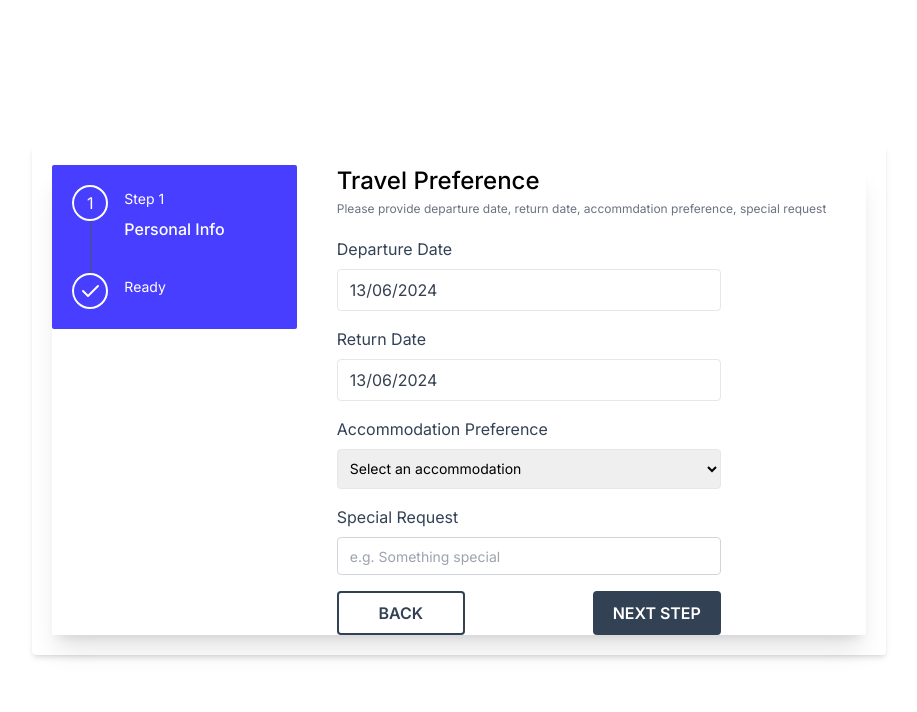
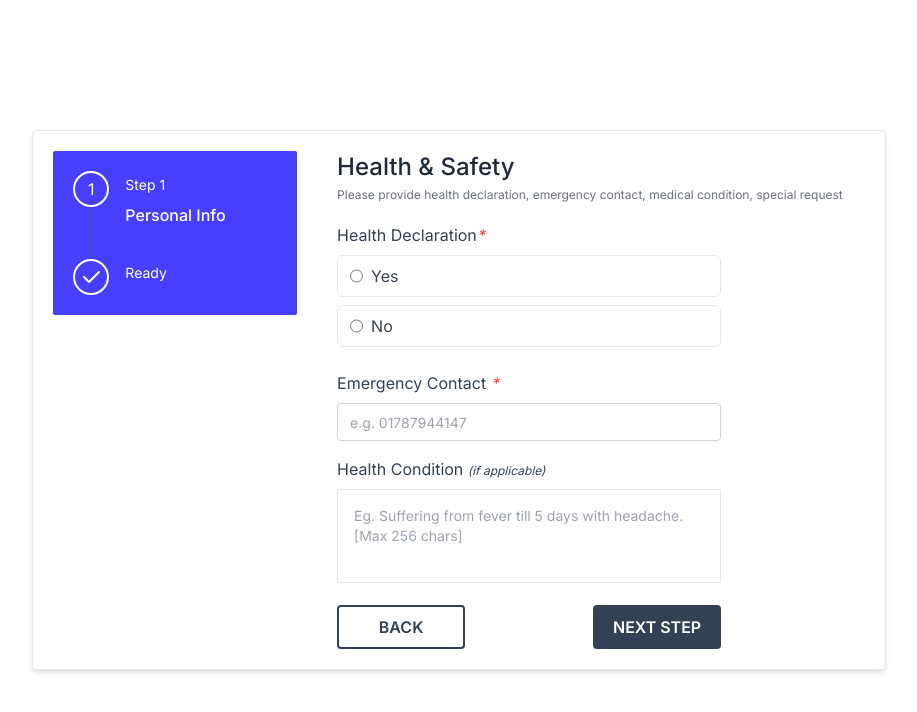
Before and after one commit to abujakariacse/ph-multi-step-form, a Next.js app: page / in a window 1280 px wide. Shown: the top 712 px of the page, without its empty margins (181-1098 px from the left). Built offline with nearby package versions, Linux system fonts and the light colour scheme.

Commit message:
health & safety

```diff
--- a/app/page.js
+++ b/app/page.js
@@ -1,13 +1,14 @@
 import StepControl from "@/components/StepControl";
 import Stepper from "@/components/Stepper";
+import Health from "@/components/steps/Health";
 import PersonalInfo from "@/components/steps/PersonalInfo";
 import TravelPreference from "@/components/steps/TravelPreference";
 
 export default function Home() {
   return (
     <div className="flex items-center justify-center min-h-screen">
-      <div className="mx-auto rounded bg-white shadow-md md:w-8/12 p-5">
-        <div className="grid grid-cols-12 gap-10 shadow-xl">
+      <div className="mx-auto rounded bg-white shadow-md md:w-8/12 p-5 border">
+        <div className="grid grid-cols-12 gap-10 ">
           {/* Stepper */}
           <div className="w-full col-span-4 ">
             <Stepper />
@@ -17,7 +18,8 @@ export default function Home() {
           <div className="col-span-8">
             <div>
               {/* <PersonalInfo /> */}
-              <TravelPreference />
+              {/* <TravelPreference /> */}
+              <Health />
             </div>
             <StepControl />
           </div>
--- a/components/CustomDatePicker.jsx
+++ b/components/CustomDatePicker.jsx
@@ -8,7 +8,7 @@ const CustomDatePicker = ({ name, children, handleChange }) => {
   return (
     <div className="max-w-sm">
       <label className="block text-slate-700  mb-2" htmlFor={name}>
-        {children}
+        {children} <span className="text-red-500 italic">*</span>
       </label>
       <DatePicker
         required={true}
--- a/components/InputField.jsx
+++ b/components/InputField.jsx
@@ -2,7 +2,7 @@ const InputField = ({ children, type, name, placeholder, handleChange }) => {
   return (
     <div className="max-w-sm">
       <label className="block text-slate-700  mb-2" htmlFor={name}>
-        {children}
+        {children} <span className="text-red-500 italic">*</span>
       </label>
       <input
         onChange={(e) => handleChange(e)}
--- a/components/Select.jsx
+++ b/components/Select.jsx
@@ -3,6 +3,7 @@ const Select = ({ options, placeholder, name, label, handleChange }) => {
     <div className="relative">
       <label className="block text-slate-700  mb-2" htmlFor={name}>
         {label}
+        <span className="text-red-500 italic">*</span>
       </label>
       <select
         required={true}
--- a/components/steps/Health.jsx
+++ b/components/steps/Health.jsx
@@ -1,7 +1,115 @@
+"use client";
+import InputField from "../InputField";
+import { useState } from "react";
+
 const Health = () => {
+  const [formData, setFormData] = useState({
+    healthDeclaration: "",
+    emergencyContact: "",
+    healthCondition: "",
+  });
+
+  // Function to handle input changes
+  const handleInputChange = (event) => {
+    const { name, value } = event.target;
+    setFormData({
+      ...formData,
+      [name]: value,
+    });
+  };
+
+  const handleRadioChange = (event) => {
+    setFormData({
+      ...formData,
+      healthDeclaration: event.target.value,
+    });
+  };
+
+  const handleSubmit = (event) => {
+    event.preventDefault();
+
+    if (!formData.healthDeclaration) {
+      alert("Please select a health declaration.");
+      return;
+    }
+    console.log("Form data:", formData);
+  };
+
   return (
     <div>
-      <h1>Health</h1>
+      <div>
+        <h1 className="text-2xl font-medium text-slate-800">Health & Safety</h1>
+        <p className="text-xs text-gray-500 py-1">
+          Please provide health declaration, emergency contact, medical
+          condition, special request
+        </p>
+      </div>
+
+      {/* Form */}
+      <form onSubmit={handleSubmit} className="flex flex-col gap-4 py-4">
+        <div className="max-w-sm">
+          <label
+            className="block text-slate-700 mb-2"
+            htmlFor="healthDeclaration"
+          >
+            Health Declaration
+            <span className="text-red-500 italic">*</span>
+          </label>
+          <label className="flex text-gray-700 rounded-md px-3 border py-2 my-2 cursor-pointer">
+            <input
+              type="radio"
+              name="healthDeclaration"
+              value="Yes"
+              checked={formData.healthDeclaration === "Yes"}
+              onChange={handleRadioChange}
+            />
+            <i className="pl-2 not-italic">Yes</i>
+          </label>
+
+          <label className="flex text-gray-700 rounded-md px-3 py-2 my-2 cursor-pointer border">
+            <input
+              type="radio"
+              name="healthDeclaration"
+              value="No"
+              checked={formData.healthDeclaration === "No"}
+              onChange={handleRadioChange}
+            />
+            <i className="pl-2 not-italic">No</i>
+          </label>
+        </div>
+
+        <div>
+          <InputField
+            name="emergencyContact"
+            placeholder="e.g. 01787944147"
+            value={formData.emergencyContact}
+            handleChange={handleInputChange}
+            type="number"
+          >
+            Emergency Contact
+          </InputField>
+        </div>
+
+        <div className="max-w-sm">
+          <label
+            className="block text-slate-700 mb-2"
+            htmlFor="healthCondition"
+          >
+            Health Condition{" "}
+            <span className="text-xs italic">(if applicable)</span>{" "}
+          </label>
+          <textarea
+            name="healthCondition"
+            id="healthCondition"
+            rows="3"
+            maxLength="256"
+            value={formData.healthCondition}
+            onChange={handleInputChange}
+            placeholder="Eg. Suffering from fever till 5 days with headache.  [Max 256 chars]"
+            className="rounded-sm resize-none p-4 border bg-white border-solid border-black/10 focus:outline-none text-sm w-full"
+          ></textarea>
+        </div>
+      </form>
     </div>
   );
 };
--- a/components/steps/TravelPreference.jsx
+++ b/components/steps/TravelPreference.jsx
@@ -40,15 +40,12 @@ const TravelPreference = () => {
     });
   };
 
-  // Form submission handler (example)
+  // Form submission handler
   const handleSubmit = (event) => {
     event.preventDefault();
     // Here you can access all form data from formData object
     console.log("Form data:", formData);
-    // You can further process or submit this data as needed
   };
-
-  console.log(formData);
 
   return (
     <div>
--- a/package.json
+++ b/package.json
@@ -17,6 +17,7 @@
     "react-select-country-list": "^2.2.3"
   },
   "devDependencies": {
+    "@types/react": "^18.3.3",
     "eslint": "^8",
     "eslint-config-next": "14.2.4",
     "postcss": "^8",
```
Also changed, not shown: 1 other file (tests, documents, lock files or other folders).
